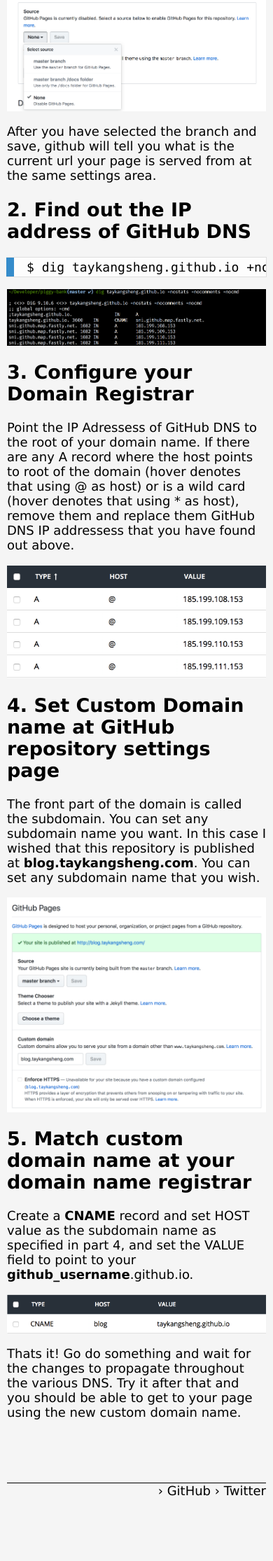
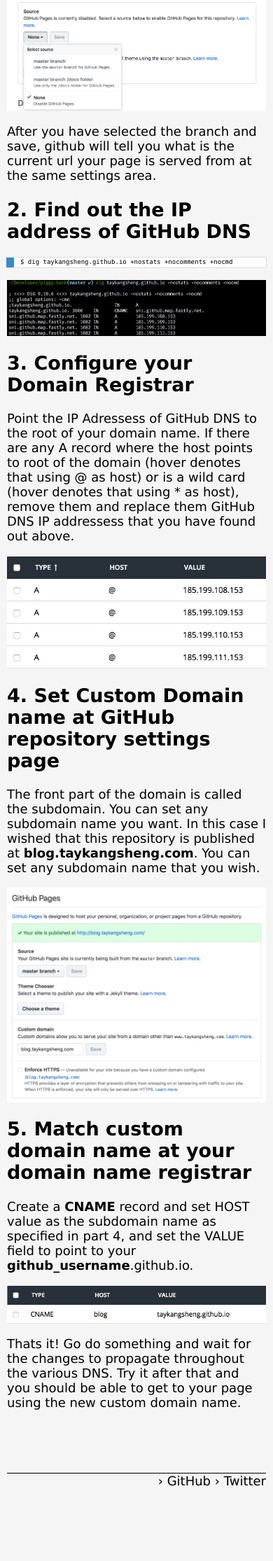
Before and after one commit to TayKangSheng/piggy-bank, a Jekyll site: the page built from _posts/2018-5-5-Custom-Domain-For-GitHub-Pages-With-Hover.md, in a window 390 px wide. Shown: the part 824-3054 px from the top of the page at 70% size. Built offline with Jekyll 4.4.1, drawn with Linux system fonts in a browser that asks for light colours.

Commit message:
smaller font size for codes in mobile view

```diff
--- a/_sass/piggy-bank.scss
+++ b/_sass/piggy-bank.scss
@@ -131,6 +131,15 @@
             width: 100%;
         }
     }
+
+    pre {
+        code {
+            @media (max-width: $screen-size-mobile) {
+                font-size: 0.5em;
+            }
+        }
+    }
+
 }
 
 .site-footer {
```
